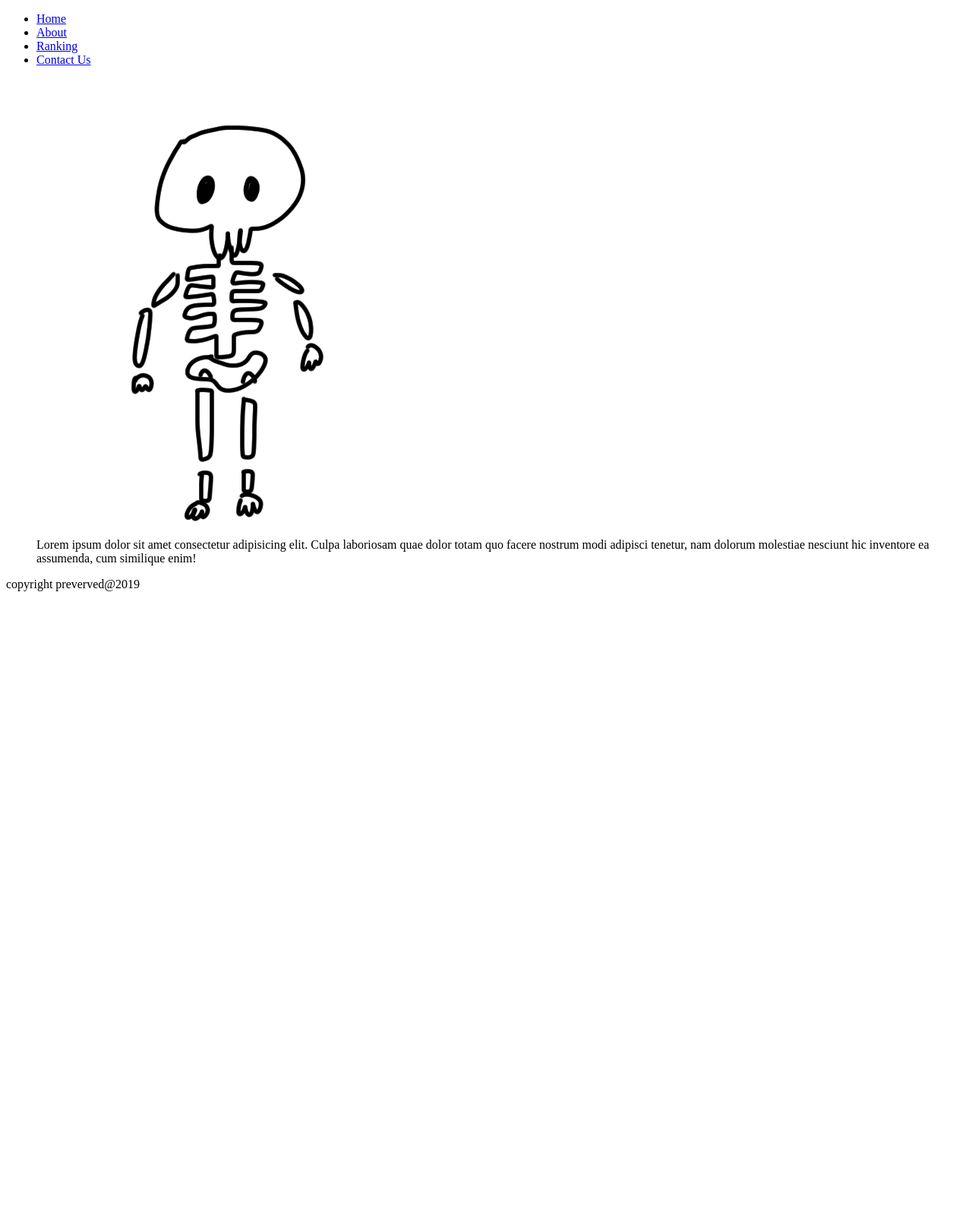
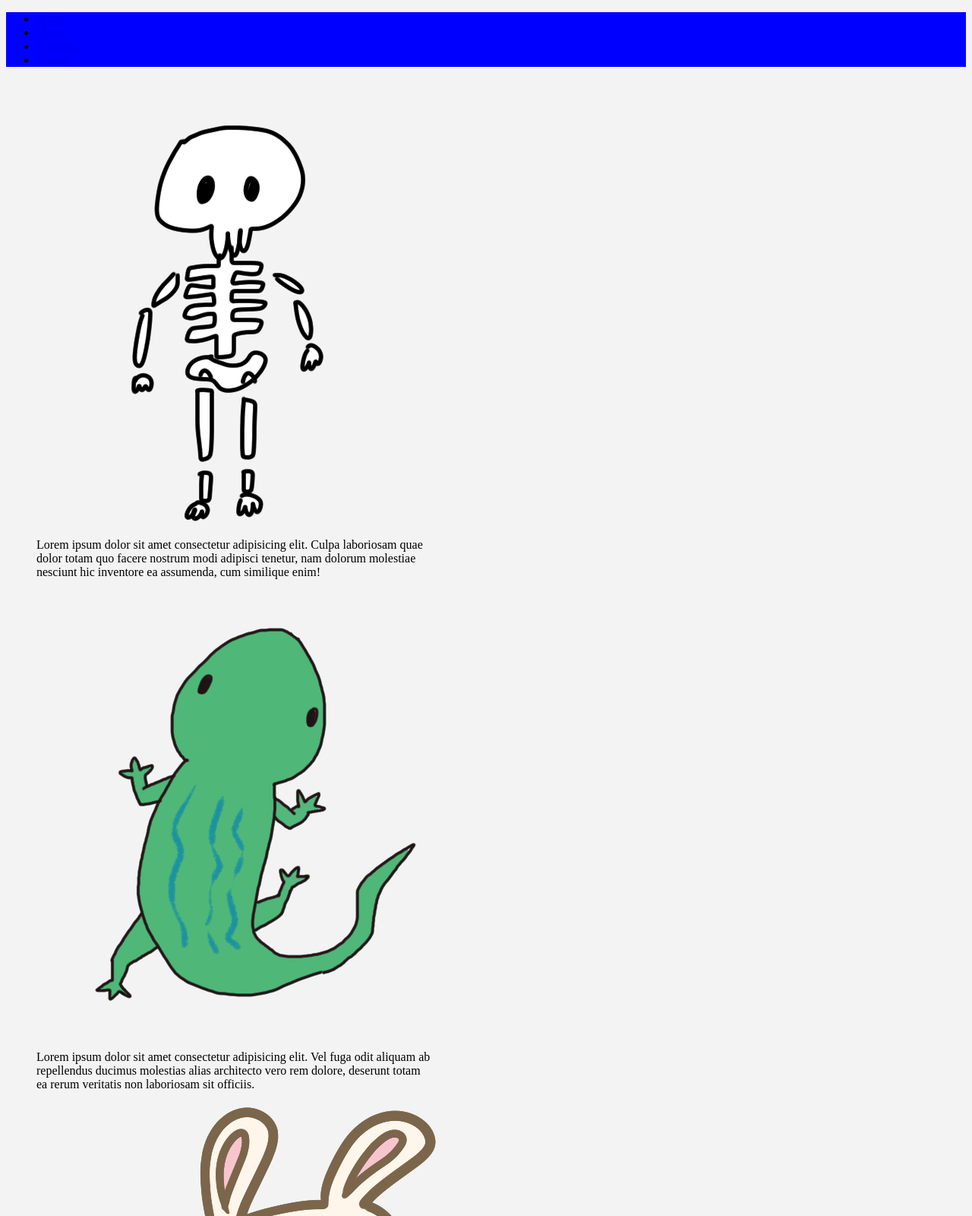
Before and after one commit to dogonfly/codepractice, a plain HTML site: page html/index.html in a window 1280 px wide. Shown: the top 1600 px of the page at 76% size. Before the commit the page ends 800 px from the top, so only its background shows below. Drawn offline with Linux system fonts and the light colour scheme.

Commit message:
changed 1.2

```diff
--- a/css/style.css
+++ b/css/style.css
@@ -0,0 +1,15 @@
+body {
+    background-color: #f3f3f3;
+}
+
+header {
+    background-color:blue;
+}
+
+footer {
+    background-color: black;
+    color: beige;
+}
+.main {
+    width: 600px;
+}
--- a/html/index.html
+++ b/html/index.html
@@ -5,25 +5,38 @@
     <meta name="viewport" content="width=device-width, initial-scale=1.0">
     <meta http-equiv="X-UA-Compatible" content="ie=edge">
     <title>samplesite!</title>
+    <link rel="stylesheet" href="../css/style.css">
 </head>
 <body>
     <header>
         <nav>
             <ul>
                 <li><a href="/">Home</a></li>
-                <li><a href="/">About</a></li>
-                <li><a href="/">Ranking</a></li>
-                <li><a href="/">Contact Us</a></li>
+                <li><a href="/about">About</a></li>
+                <li><a href="/ranking">Ranking</a></li>
+                <li><a href="/contact">Contact</a></li>
             </ul>
         </nav>
     </header>
-    <section>
-            <div>
+    <section class="main">
+            <div class="first">
                 <figure>
-                    <img src="../img/illustrain09-jintai1.png" alt="this is a picture">
+                    <img src="../img/illustrain09-jintai1.png" alt="this is first picture">
                     <figcaption>Lorem ipsum dolor sit amet consectetur adipisicing elit. Culpa laboriosam quae dolor totam quo facere nostrum modi adipisci tenetur, nam dolorum molestiae nesciunt hic inventore ea assumenda, cum similique enim!</figcaption>
                 </figure>
             </div>
+            <div class="second">
+                <figure>
+                    <img src="../img/illustrain09-ryouseirui4.png" alt="second picture">
+                    <figcaption>Lorem ipsum dolor sit amet consectetur adipisicing elit. Vel fuga odit aliquam ab repellendus ducimus molestias alias architecto vero rem dolore, deserunt totam ea rerum veritatis non laboriosam sit officiis.</figcaption>
+                </figure>
+            </div>
+            <div class="third">
+                    <figure>
+                        <img src="../img/illustrain10-eto-usagi10.png" alt="third picture">
+                        <figcaption>Lorem ipsum dolor sit amet consectetur adipisicing elit. Vel fuga odit aliquam ab repellendus ducimus molestias alias architecto vero rem dolore, deserunt totam ea rerum veritatis non laboriosam sit officiis.</figcaption>
+                    </figure>
+                </div>
     </section>
     <footer>
         copyright preverved@2019
```
Also changed, not shown: img/illustrain09-ryouseirui4.png (added), img/illustrain10-eto-usagi10.png (added).
